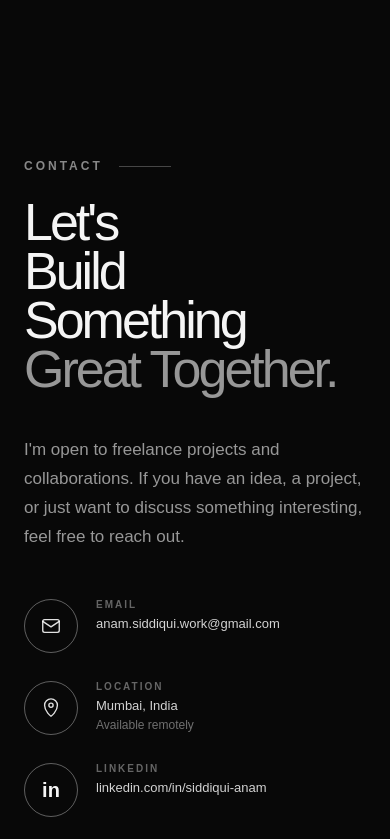
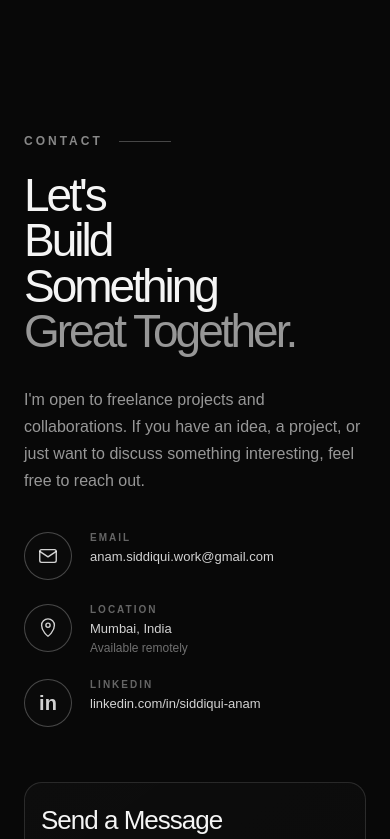
Before and after one commit to Siddiqui-Anam/anam-siddiqui-portfolio, an Angular app: page / in a window 390 px wide. Shown: the part 10925-11764 px from the top of the page. Built offline with nearby package versions, Linux system fonts and the light colour scheme.

Commit message:
Integrate contact form submission and status handling

```diff
--- a/src/app/components/contact/contact.component.scss
+++ b/src/app/components/contact/contact.component.scss
@@ -157,16 +157,22 @@
 
 
 a.contact-item {
-  transition: opacity 0.25s ease;
+  transition:
+    opacity 0.25s ease,
+    transform 0.25s ease;
 }
 
 
 a.contact-item:hover {
-  opacity: 0.7;
+  opacity: 0.8;
+
+  transform: translateX(2px);
 }
 
 
-/* ICON */
+/* ========================================
+   CONTACT ICON
+======================================== */
 
 .contact-icon {
   width: 54px;
@@ -179,9 +185,12 @@ a.contact-item:hover {
   justify-content: center;
 
   border:
-    1px solid rgba(255, 255, 255, 0.35);
+    1px solid rgba(255, 255, 255, 0.25);
 
   border-radius: 50%;
+
+  background:
+    rgba(255, 255, 255, 0.01);
 }
 
 
@@ -191,7 +200,7 @@ a.contact-item:hover {
 
   fill: none;
 
-  stroke: rgba(255, 255, 255, 0.88);
+  stroke: rgba(255, 255, 255, 0.82);
 
   stroke-width: 1.5;
 
@@ -201,12 +210,16 @@ a.contact-item:hover {
 
 
 .linkedin-icon {
+  color: rgba(255, 255, 255, 0.82);
+
   font-size: 20px;
   font-weight: 600;
 }
 
 
-/* CONTENT */
+/* ========================================
+   CONTACT CONTENT
+======================================== */
 
 .contact-item > div:last-child {
   display: flex;
@@ -394,7 +407,7 @@ a.contact-item:hover {
 
 
 /* ========================================
-   ERRORS
+   FIELD ERRORS
 ======================================== */
 
 .field-error {
@@ -442,11 +455,12 @@ a.contact-item:hover {
 
   transition:
     transform 0.3s ease,
-    background 0.3s ease;
+    background 0.3s ease,
+    opacity 0.3s ease;
 }
 
 
-.submit-button:hover {
+.submit-button:hover:not(:disabled) {
   background: #ffffff;
 
   transform: translateY(-2px);
@@ -460,8 +474,43 @@ a.contact-item:hover {
 }
 
 
-.submit-button:hover .button-arrow {
+.submit-button:hover:not(:disabled) .button-arrow {
   transform: translate(3px, -3px);
+}
+
+
+/* ========================================
+   FORM SUBMISSION STATUS
+======================================== */
+
+.form-success,
+.form-error {
+  margin: 16px 0 0;
+
+  text-align: center;
+
+  font-size: 12px;
+
+  line-height: 1.5;
+}
+
+
+.form-success {
+  color: rgba(255, 255, 255, 0.75);
+}
+
+
+.form-error {
+  color: rgba(255, 255, 255, 0.55);
+}
+
+
+.submit-button:disabled {
+  opacity: 0.55;
+
+  cursor: not-allowed;
+
+  transform: none;
 }
 
 
@@ -477,6 +526,8 @@ a.contact-item:hover {
   color: rgba(255, 255, 255, 0.32);
 
   font-size: 11px;
+
+  line-height: 1.5;
 }
 
 
@@ -522,12 +573,16 @@ a.contact-item:hover {
 
   text-decoration: none;
 
-  transition: color 0.25s ease;
+  transition:
+    color 0.25s ease,
+    transform 0.25s ease;
 }
 
 
 .footer-links a:hover {
   color: #ffffff;
+
+  transform: translateY(-1px);
 }
 
 
@@ -536,11 +591,6 @@ a.contact-item:hover {
 ======================================== */
 
 @media (max-width: 1050px) {
-
-  .contact {
-    padding-top: 100px;
-  }
-
 
   .contact-layout {
     grid-template-columns:
@@ -564,11 +614,6 @@ a.contact-item:hover {
 
 @media (max-width: 850px) {
 
-  .contact {
-    padding-top: 85px;
-  }
-
-
   .contact-layout {
     grid-template-columns: 1fr;
 
@@ -591,9 +636,9 @@ a.contact-item:hover {
 
 
   .portfolio-footer {
+    min-height: auto;
+
     padding: 28px 0;
-
-    min-height: auto;
   }
 
 }
@@ -605,6 +650,13 @@ a.contact-item:hover {
 
 @media (max-width: 600px) {
 
+  .contact-layout {
+    gap: 55px;
+
+    padding-bottom: 65px;
+  }
+
+
   .contact-intro h2 {
     font-size: 52px;
 
@@ -612,8 +664,24 @@ a.contact-item:hover {
   }
 
 
+  .contact-description {
+    margin-top: 32px;
+
+    font-size: 16px;
+  }
+
+
+  .contact-details {
+    gap: 24px;
+
+    margin-top: 38px;
+  }
+
+
   .form-row {
     grid-template-columns: 1fr;
+
+    gap: 0;
   }
 
 
@@ -622,8 +690,19 @@ a.contact-item:hover {
   }
 
 
+  .form-header h3 {
+    font-size: 26px;
+  }
+
+
   .contact-item {
     align-items: flex-start;
+  }
+
+
+  .contact-icon {
+    width: 48px;
+    height: 48px;
   }
 
 
@@ -638,6 +717,35 @@ a.contact-item:hover {
     flex-direction: column;
 
     align-items: flex-start;
+
+    gap: 18px;
   }
 
 }
+
+
+/* ========================================
+   VERY SMALL MOBILE
+======================================== */
+
+@media (max-width: 420px) {
+
+  .contact-intro h2 {
+    font-size: 46px;
+
+    line-height: 0.98;
+  }
+
+
+  .contact-form-wrapper {
+    padding: 22px 16px;
+  }
+
+
+  .footer-links {
+    flex-wrap: wrap;
+
+    gap: 18px;
+  }
+
+}
--- a/src/app/components/contact/contact.component.ts
+++ b/src/app/components/contact/contact.component.ts
@@ -1,10 +1,15 @@
-import { Component } from '@angular/core';
+import {
+  Component,
+  signal
+} from '@angular/core';
+
 import {
   FormBuilder,
   FormGroup,
   ReactiveFormsModule,
   Validators
 } from '@angular/forms';
+
 
 @Component({
   selector: 'app-contact',
@@ -17,52 +22,107 @@ export class ContactComponent {
 
   currentYear = new Date().getFullYear();
 
+  isSending = signal(false);
+  messageSent = signal(false);
+  sendError = signal(false);
+
   contactForm: FormGroup;
+
 
   constructor(private fb: FormBuilder) {
 
     this.contactForm = this.fb.group({
-      name: ['', Validators.required],
-      email: ['', [Validators.required, Validators.email]],
-      subject: ['', Validators.required],
-      message: ['', Validators.required]
+
+      name: [
+        '',
+        Validators.required
+      ],
+
+      email: [
+        '',
+        [
+          Validators.required,
+          Validators.email
+        ]
+      ],
+
+      subject: [
+        '',
+        Validators.required
+      ],
+
+      message: [
+        '',
+        Validators.required
+      ]
+
     });
 
   }
 
 
-  sendMessage(): void {
+  async sendMessage(): Promise<void> {
 
     if (this.contactForm.invalid) {
+
       this.contactForm.markAllAsTouched();
+
       return;
     }
 
-    const {
-      name,
-      email,
-      subject,
-      message
-    } = this.contactForm.value;
+
+    this.isSending.set(true);
+
+    this.messageSent.set(false);
+
+    this.sendError.set(false);
 
 
-    const emailBody =
-      `Hi Anam,
+    try {
 
-My name is ${name}.
+      const response = await fetch(
+        'https://formspree.io/f/mppwyodp',
+        {
+          method: 'POST',
 
-${message}
+          headers: {
+            'Content-Type': 'application/json',
+            'Accept': 'application/json'
+          },
 
-You can reach me at:
-${email}`;
+          body: JSON.stringify(
+            this.contactForm.value
+          )
+        }
+      );
 
 
-    const mailto =
-      `mailto:anam.siddiqui.work@gmail.com` +
-      `?subject=${encodeURIComponent(subject)}` +
-      `&body=${encodeURIComponent(emailBody)}`;
+      if (!response.ok) {
+        throw new Error('Message could not be sent');
+      }
 
 
-    window.location.href = mailto;
+      this.messageSent.set(true);
+
+      this.contactForm.reset();
+
+    }
+    catch (error) {
+
+      console.error(
+        'Contact form error:',
+        error
+      );
+
+      this.sendError.set(true);
+
+    }
+    finally {
+
+      this.isSending.set(false);
+
+    }
+
   }
+
 }
```
Also changed, not shown: src/app/components/contact/contact.component.html (+47 -82 lines).
